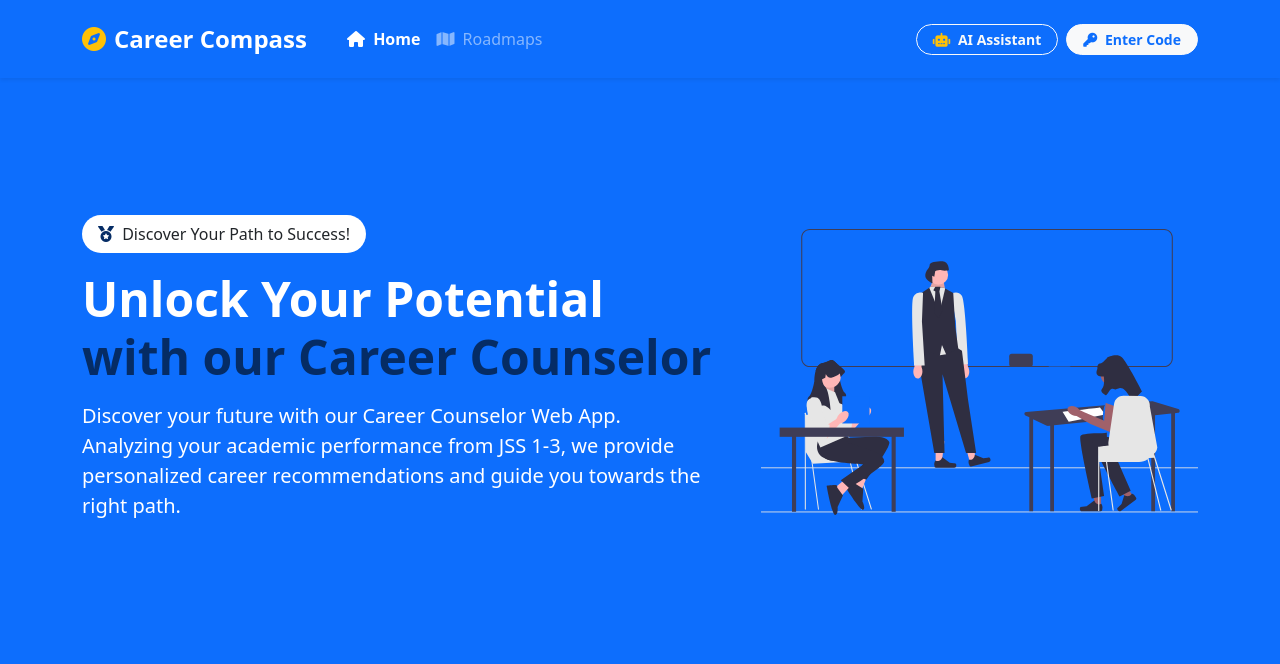
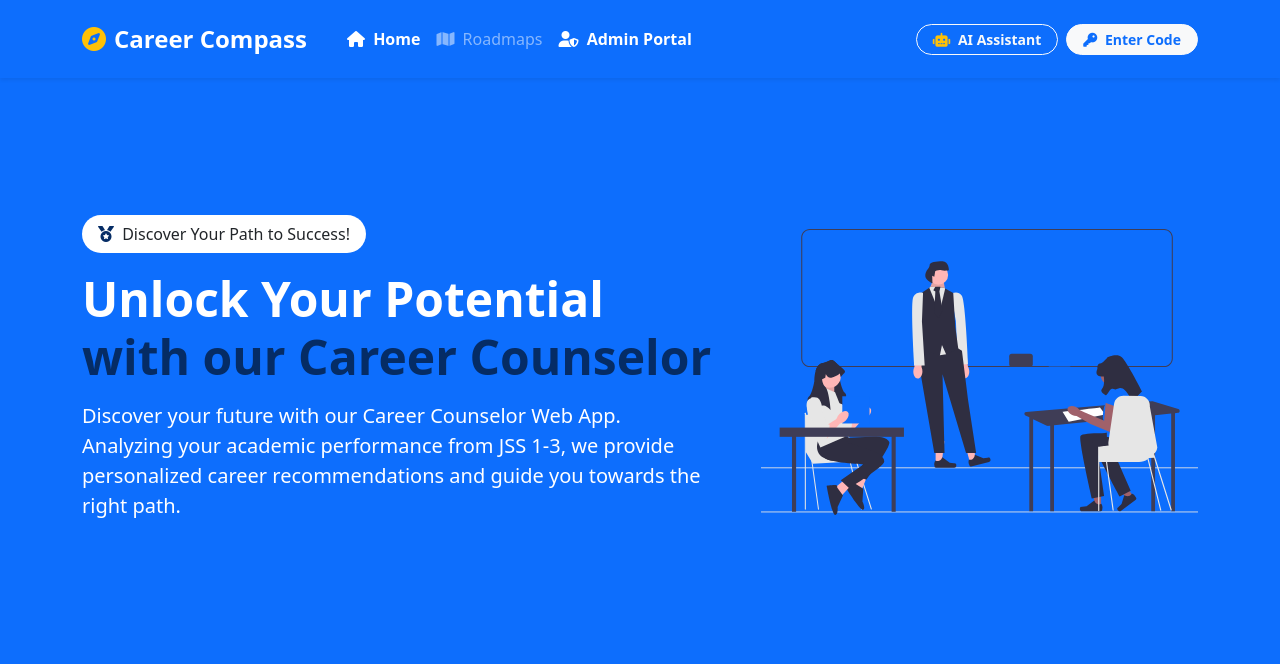
Before and after one commit to Pradeepk0606/career-counseling, a Django app: page / in a window 1280 px wide. Shown: the top 664 px of the page. Run offline with Django 4.2, Linux system fonts and the light colour scheme; some libraries are stand-ins or nearby versions.

Commit message:
feat: add Admin Portal link to navigation bar

```diff
--- a/templates/base.html
+++ b/templates/base.html
@@ -48,6 +48,10 @@
                         <li class="nav-item">
                             <a class="nav-link text-white-50" href="https://roadmap.sh" target="_blank" rel="noopener"><i class="fa-solid fa-map me-1"></i> Roadmaps</a>
                         </li>
+                        <li class="nav-item">
+                            <a class="nav-link text-white fw-semibold" href="/admin/" target="_blank"><i class="fa-solid fa-user-shield me-1"></i> Admin Portal</a>
+                        </li>
+
                     </ul>
                     <div class="d-flex align-items-center gap-2">
                         <button class="btn btn-outline-light btn-sm fw-bold rounded-pill px-3" data-bs-toggle="modal" data-bs-target="#geminiChatbot">
```
